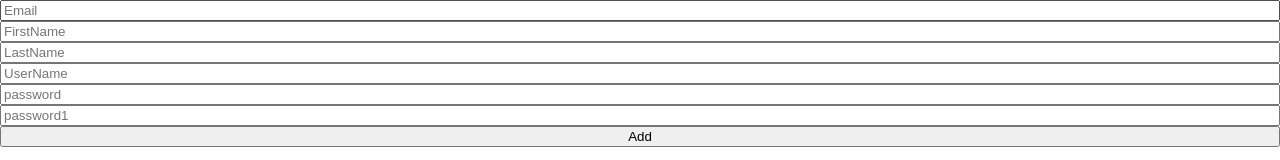
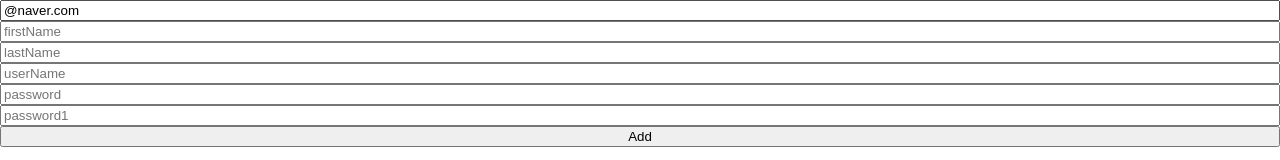
Before and after one commit to mangosteen977/react-master, a React (Create React App) app in the folder react-to-do/: page / in a window 1280 px wide. Shown: the top 160 px of the page. Built offline with nearby package versions, Linux system fonts and the light colour scheme.

Commit message:
[react-to-do] RegisterOptions의 pattern으로 입력값 정규식으로 확인, errors.message 보이도록 수정, useForm의 type 명시(interface)

```diff
--- a/react-to-do/src/ToDoList.tsx
+++ b/react-to-do/src/ToDoList.tsx
@@ -35,15 +35,35 @@
   );
 }
 */
+interface IForm {
+  email: string;
+  firstName: string;
+  lastName: string;
+  userName: string;
+  password: string;
+  password1: string;
+}
 function ToDoList() {
-  const { register, watch, handleSubmit, formState } = useForm();
+  const {
+    register,
+    watch,
+    handleSubmit,
+    formState: { errors },
+  } = useForm<IForm>({
+    defaultValues: {
+      // 프로퍼티 기본 값 설정
+      email: "@naver.com",
+    },
+  });
   // register() : onChange, onBlur(입력 커서 focus가 input에 있지 않은 상태)이벤트 반환
   // watch() : form의 입력값 변화를 관찰
   const onValid = (data: any) => {
     console.log(data);
   };
   // handleSubmit() : onSubmit 대체, validation, preventDefault
-  console.log(formState.errors);
+  // handleSubmit은 onValid()함수 필요
+  // handleSubmit(onValid(required), oninValid(optional))
+  console.log(errors);
   // formState : formState.errors에서 required, minLength 등 input의 error 확인
   // password1:{type: 'minLength', message: '', ref: input}
   return (
@@ -52,40 +72,71 @@
         style={{ display: "flex", flexDirection: "column" }}
         onSubmit={handleSubmit(onValid)}
       >
-        <input {...register("Email", { required: true })} placeholder="Email" />
+        <input
+          {...register("email", {
+            required: "email is required",
+            pattern: {
+              value: /^[A-Za-z0-9._%+-]+@naver.com$/,
+              // 정규식으로 패턴 확인도 가능
+              // ^ :문장의 시작
+              // [] : 문자셋 안의 아무문자
+              // + : 하나 또는 많이
+              message: "Only naver.com emails allowed",
+            },
+          })}
+          placeholder="Email"
+        />
         {/* HTML코드 required 등 대신 react-hook-form의 RegisterOptions으로 { required: true }등 사용.
             RegisterOptions이 입력되지 않았을 경우, form입력값이 onValid로 넘어가지 않음,
             입력되지 않은 값의 input에 focus동작.
+
         */}
+        <span style={{ color: "red" }}>{errors.email?.message}</span>
         <input
-          {...register("FirstName", {
+          {...register("firstName", {
             required: "First name is required",
             minLength: {
               value: 2,
               message: "your first name is way too short",
             },
           })}
-          required
-          placeholder="FirstName"
+          placeholder="firstName"
         />
         {/* RegisterOptions에 대해 메세지 설정 가능,
         각종 조건에 대한 내용은 Ctrl + required클릭 (validator.d.ts) */}
+        <span style={{ color: "red" }}>{errors.firstName?.message}</span>
         <input
-          {...register("LastName", { required: true })}
-          placeholder="LastName"
+          {...register("lastName", { required: "Write here" })}
+          placeholder="lastName"
         />
+        <span style={{ color: "red" }}>{errors.lastName?.message}</span>
         <input
-          {...register("UserName", { required: true, minLength: 10 })}
-          placeholder="UserName"
+          {...register("userName", {
+            required: "Write here",
+            minLength: {
+              value: 2,
+              message: "your first name is way too short",
+            },
+          })}
+          placeholder="userName"
         />
+        <span style={{ color: "red" }}>{errors.userName?.message}</span>
         <input
-          {...register("password", { required: true, minLength: 5 })}
+          {...register("password", { required: "Write here" })}
           placeholder="password"
         />
+        <span style={{ color: "red" }}>{errors.password?.message}</span>
         <input
-          {...register("password1", { required: true, minLength: 10 })}
+          {...register("password1", {
+            required: "Write here",
+            minLength: {
+              value: 2,
+              message: "your first name is way too short",
+            },
+          })}
           placeholder="password1"
         />
+        <span style={{ color: "red" }}>{errors.password1?.message}</span>
         {/* {...register("toDo")}
             register()가 반환하는 객체들을 input의 props로 펼쳐서 줌.
             "Email"는 name
```
